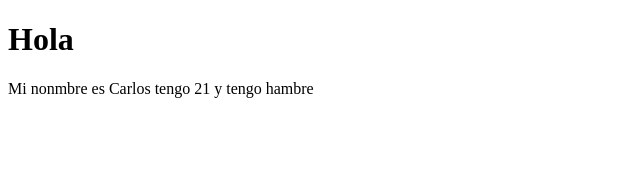
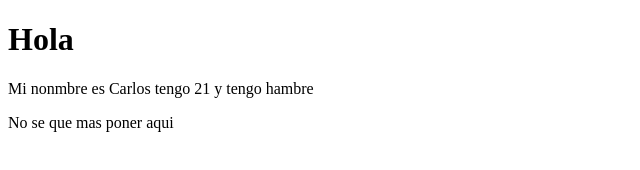
Before and after one commit to CarlxsMedina/Seminario_Git_GitHub, a plain HTML site: page index.html in a window 1280 px wide. Shown: the whole page, without its empty margins (0-640 px from the left). Drawn offline with Linux system fonts and the light colour scheme.

Commit message:
commit 2

```diff
--- a/index.html
+++ b/index.html
@@ -9,6 +9,8 @@
     <h1> Hola </h1>
     <p>Mi nonmbre es Carlos tengo 21 y tengo hambre</p>
 
+    <p>No se que mas poner aqui</p>
+
 
 </body>
 </html>
```
